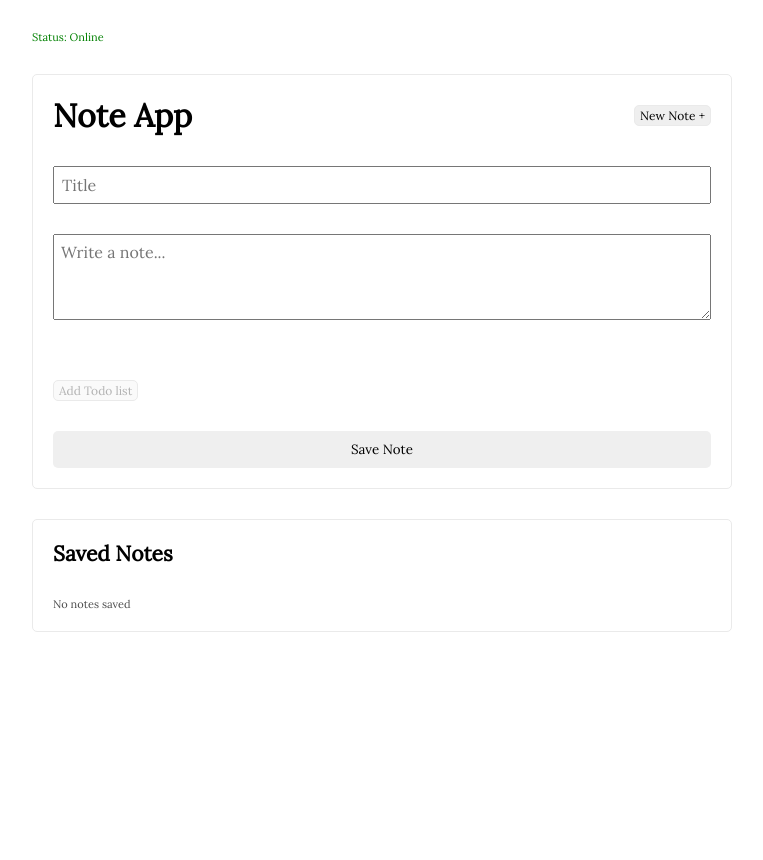
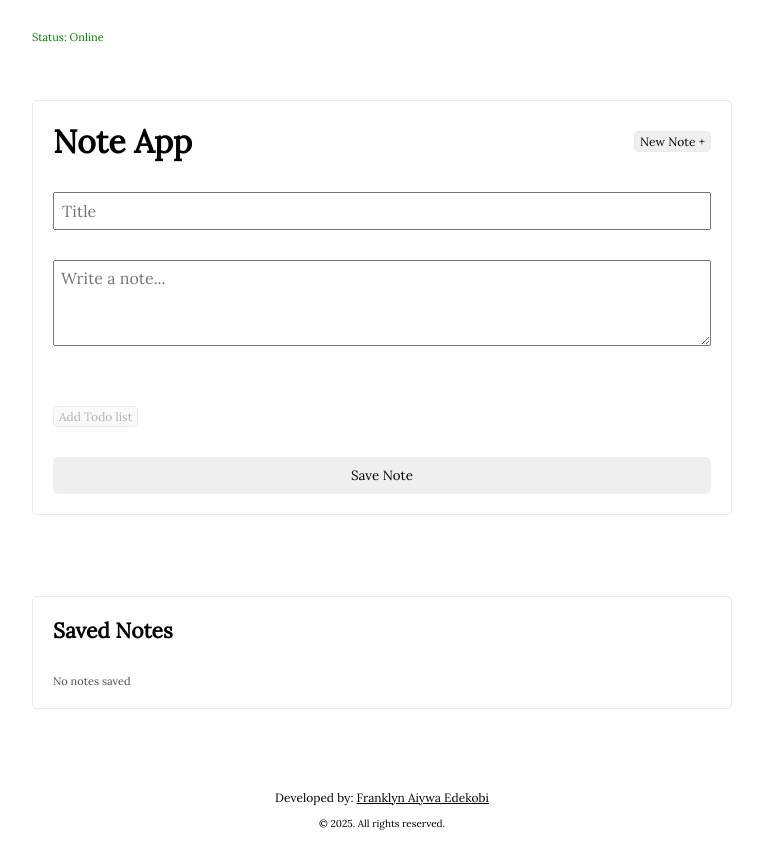
Before and after one commit to qobitech/react-template, a React (Vite) app: page / in a window 1280 px wide. Shown: the whole page, without its empty margins (258-1021 px from the left). Before the commit the page ends 800 px from the top, so only its background shows below. Built offline with nearby package versions, Linux system fonts and the light colour scheme.

Commit message:
feat: added copyright

```diff
--- a/src/pages/note-app/index.tsx
+++ b/src/pages/note-app/index.tsx
@@ -243,6 +243,21 @@ const NotesApp = () => {
         setNote={setNote}
         note={note}
       />
+      <FooterClass>
+        <p>
+          Developed by:{' '}
+          <a
+            href="https://www.linkedin.com/in/frank-aiywa-kobi/"
+            target="_blank"
+            rel="noreferrer"
+          >
+            Franklyn Aiywa Edekobi
+          </a>
+        </p>
+        <p className="copy-right">
+          © {new Date().getFullYear()}. All rights reserved.
+        </p>
+      </FooterClass>
     </ContainerClass>
   )
 }
@@ -257,6 +272,7 @@ const ContainerClass = styled.div`
   width: 95%;
   gap: 30px;
   padding: 30px 0;
+  min-height: 100vh;
 `
 const NoteClass = styled.div`
   display: flex;
@@ -314,3 +330,25 @@ export const ButtonComponent = styled.button`
   font-size: 12px;
   padding: 2px 5px;
 `
+
+const FooterClass = styled.footer`
+  margin-top: auto;
+  text-align: center;
+  display: flex;
+  flex-direction: column;
+  align-items: center;
+  gap: 12px;
+
+  p {
+    margin: 0;
+    font-size: 12px;
+  }
+  a {
+    text-decoration: underline;
+    cursor: pointer;
+    color: #000;
+  }
+  .copy-right {
+    font-size: 10px;
+  }
+`
```
